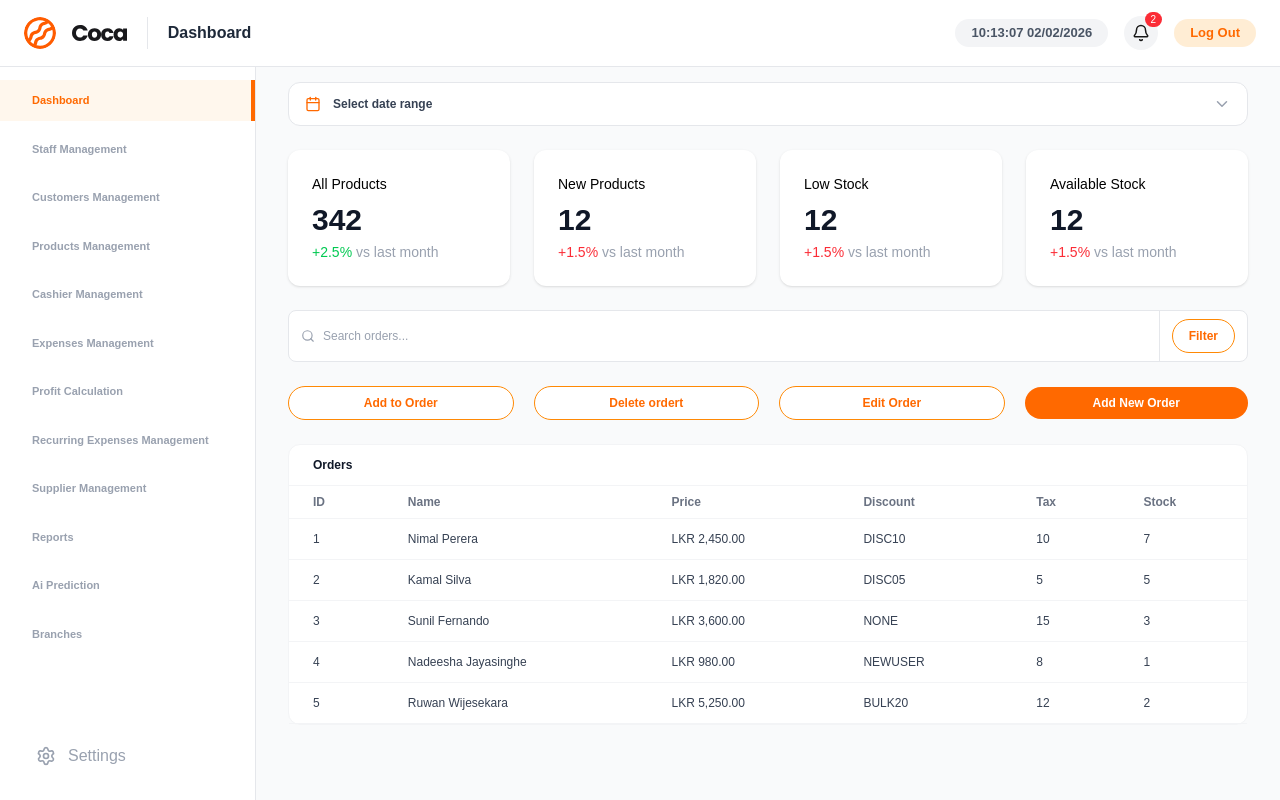
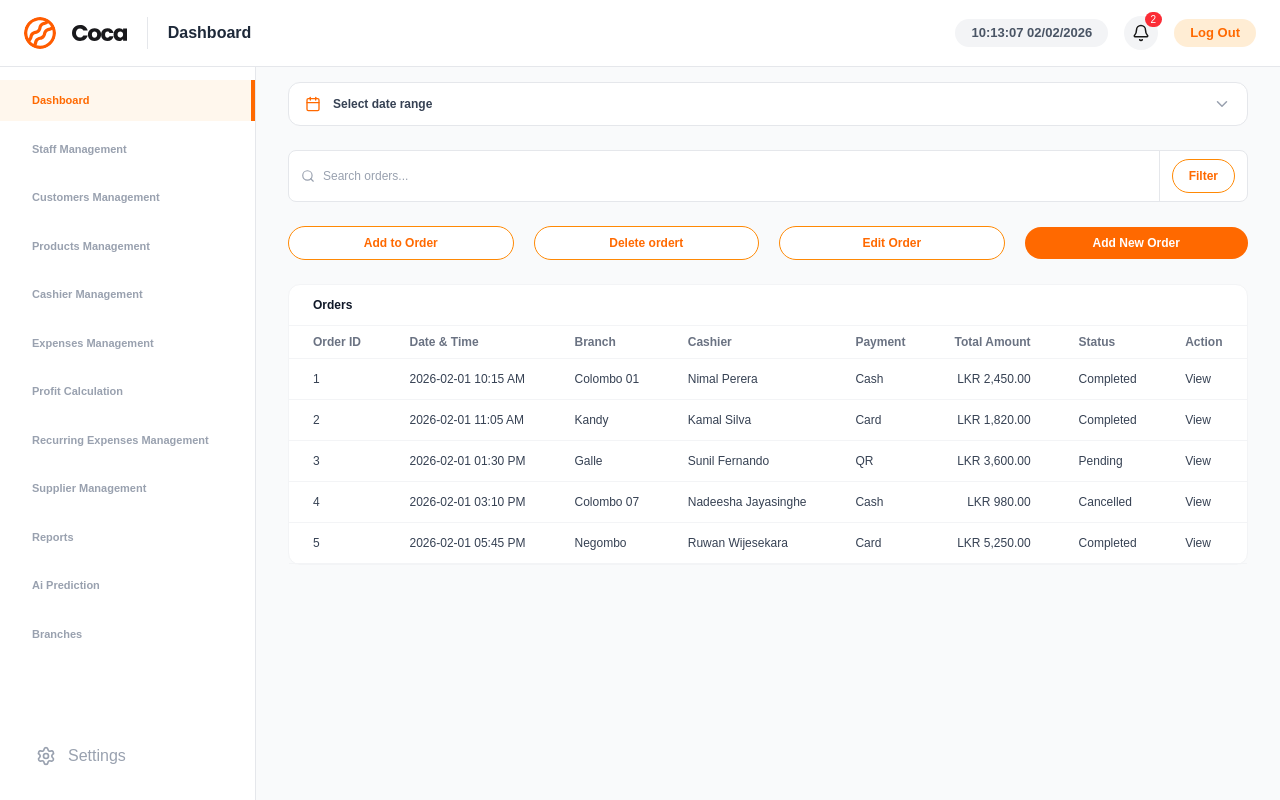
Before and after one commit to LTI-INTERNS/pos-micro-sass, a Next.js app: page /ordermanagement in a window 1280 px wide. Built offline with nearby package versions, Linux system fonts and the light colour scheme.

Commit message:
Fix:(order) define order field data

```diff
--- a/app/components/Admin/ordermanagement/order-table.tsx
+++ b/app/components/Admin/ordermanagement/order-table.tsx
@@ -2,12 +2,14 @@ import CommonTable, { Column } from "@/app/components/Admin/common/CommonTable";
 import { Order } from "@/app/ordermanagement/data";
 
 const orderColumns: Column<Order>[] = [
-  { key: "id", label: "ID" },
-  { key: "name", label: "Name" },
-  { key: "price", label: "Price" },
-  { key: "discount", label: "Discount" },
-  { key: "tax", label: "Tax" },
-  { key: "stock", label: "Stock" },
+  { key: "id", label: "Order ID" },
+  { key: "dateTime", label: "Date & Time" },
+  { key: "branch", label: "Branch" },
+  { key: "cashier", label: "Cashier" },
+  { key: "paymenttype", label: "Payment" },
+  { key: "totalamount", label: "Total Amount", align: "right" },
+  { key: "status", label: "Status" },
+  { key: "action", label: "Action" },
 ];
 
 export default function OrdersTable({ orders }: { orders: Order[] }) {
--- a/app/components/Admin/ordermanagement/orderStarCardGrid.tsx
+++ b/app/components/Admin/ordermanagement/orderStarCardGrid.tsx
@@ -2,14 +2,14 @@ import StatCard from "@/app/components/Admin/common/StatCard";
 
 const statCards = [
   {
-    title: "All Products",
+    title: "All Orders",
     value: "342",
     percentage: "+2.5%",
     trend: "up" as const,
     caption: "vs last month",
   },
   {
-    title: "New Products",
+    title: "New Orders",
     value: "12",
     percentage: "+1.5%",
     trend: "down" as const,
--- a/app/ordermanagement/data.ts
+++ b/app/ordermanagement/data.ts
@@ -1,51 +1,64 @@
 export type Order = {
   id: number;
-  name: string;
-  price: string;
-  discount: string;
-  tax: number;
-  stock: string;
+  dateTime?: string;
+  branch?: string;
+  cashier?: string;
+  paymenttype?: string;
+  totalamount?: string;
+  status?: string;
+  action?: string;
+
 };
 
 export const ordersData: Order[] = [
   {
     id: 1,
-    name: "Nimal Perera",
-    price: "LKR 2,450.00",
-    discount: "DISC10",
-    tax: 10,
-    stock: "7",
+    dateTime: "2026-02-01 10:15 AM",
+    branch: "Colombo 01",
+    cashier: "Nimal Perera",
+    paymenttype: "Cash",
+    totalamount: "LKR 2,450.00",
+    status: "Completed",
+    action: "View",
   },
   {
     id: 2,
-    name: "Kamal Silva",
-    price: "LKR 1,820.00",
-    discount: "DISC05",
-    tax: 5,
-    stock: "5",
+    dateTime: "2026-02-01 11:05 AM",
+    branch: "Kandy",
+    cashier: "Kamal Silva",
+    paymenttype: "Card",
+    totalamount: "LKR 1,820.00",
+    status: "Completed",
+    action: "View",
   },
   {
     id: 3,
-    name: "Sunil Fernando",
-    price: "LKR 3,600.00",
-    discount: "NONE",
-    tax: 15,
-    stock: "3",
+    dateTime: "2026-02-01 01:30 PM",
+    branch: "Galle",
+    cashier: "Sunil Fernando",
+    paymenttype: "QR",
+    totalamount: "LKR 3,600.00",
+    status: "Pending",
+    action: "View",
   },
   {
     id: 4,
-    name: "Nadeesha Jayasinghe",
-    price: "LKR 980.00",
-    discount: "NEWUSER",
-    tax: 8,
-    stock: "1",
+    dateTime: "2026-02-01 03:10 PM",
+    branch: "Colombo 07",
+    cashier: "Nadeesha Jayasinghe",
+    paymenttype: "Cash",
+    totalamount: "LKR 980.00",
+    status: "Cancelled",
+    action: "View",
   },
   {
     id: 5,
-    name: "Ruwan Wijesekara",
-    price: "LKR 5,250.00",
-    discount: "BULK20",
-    tax: 12,
-    stock: "2",
+    dateTime: "2026-02-01 05:45 PM",
+    branch: "Negombo",
+    cashier: "Ruwan Wijesekara",
+    paymenttype: "Card",
+    totalamount: "LKR 5,250.00",
+    status: "Completed",
+    action: "View",
   },
 ];
--- a/app/ordermanagement/page.tsx
+++ b/app/ordermanagement/page.tsx
@@ -3,7 +3,6 @@
 import { useMemo, useState } from "react";
 import DashboardLayout from "@/app/components/Admin/common/dashboard_layout";
 import DateRangePicker from "@/app/components/Admin/common/DateRangeBar";
-import StatCardGrid from "@/app/components/Admin/productmanagement/productStarCardGrid";
 import SearchBar from "@/app/components/Admin/common/Search-bar";
 import OrderActionsBar from "@/app/components/Admin/ordermanagement/order-actions";
 import FilterPopup, { type SelectField } from "@/app/components/Admin/common/FilterPopup";
@@ -13,11 +12,13 @@ import { ordersData } from "./data";
 
 type Order = {
   id: number;
-  name: string;
-  price: string;
-  discount: string;
-  tax: number;
-  stock: string;
+  dateTime?: string;
+  branch?: string;
+  cashier?: string;
+  paymenttype?: string;
+  totalamount?: string;
+  status?: string;
+  action?: string;
 };
 
 export default function DashboardPage() {
@@ -25,43 +26,50 @@ export default function DashboardPage() {
   const [filterOpen, setFilterOpen] = useState(false);
 
   const [filters, setFilters] = useState<Record<string, string>>({
-    tax: "",
-    stock: "",
+    branch: "",
+    paymenttype: "",
+    status: "",
   });
 
   const filterFields: SelectField[] = useMemo(() => {
-    const uniqueTaxes = Array.from(new Set(ordersData.map((p: Order) => p.tax)))
-      .filter((v) => v !== null && v !== undefined)
-      .map(String);
-
-    const uniqueStocks = Array.from(new Set(ordersData.map((p: Order) => p.stock))).filter(Boolean);
+    const uniqueBranches = Array.from(new Set(ordersData.map((o) => o.branch))).filter(Boolean) as string[];
+    const uniquePaymentTypes = Array.from(new Set(ordersData.map((o) => o.paymenttype))).filter(Boolean) as string[];
+    const uniqueStatuses = Array.from(new Set(ordersData.map((o) => o.status))).filter(Boolean) as string[];
 
     return [
       {
-        name: "tax",
-        placeholder: "Select Tax",
-        options: uniqueTaxes.map((t) => ({ label: t, value: t })),
+        name: "branch",
+        placeholder: "Select Branch",
+        options: uniqueBranches.map((b) => ({ label: b, value: b })),
       },
       {
-        name: "stock",
-        placeholder: "Select Stock",
-        options: uniqueStocks.map((s) => ({ label: s, value: s })),
+        name: "paymenttype",
+        placeholder: "Select Payment Type",
+        options: uniquePaymentTypes.map((p) => ({ label: p, value: p })),
+      },
+      {
+        name: "status",
+        placeholder: "Select Status",
+        options: uniqueStatuses.map((s) => ({ label: s, value: s })),
       },
     ];
   }, []);
 
   const filteredOrders = useMemo(() => {
     const searched = filterRows<Order>(ordersData as Order[], query, [
-      "name",
-      "price",
-      "discount",
-      "tax",
-      "stock",
+      "id",
+      "dateTime",
+      "branch",
+      "cashier",
+      "paymenttype",
+      "totalamount",
+      "status",
     ]);
 
-    return searched.filter((p) => {
-      if (filters.tax && String(p.tax) !== filters.tax) return false;
-      if (filters.stock && p.stock !== filters.stock) return false;
+    return searched.filter((o) => {
+      if (filters.branch && o.branch !== filters.branch) return false;
+      if (filters.paymenttype && o.paymenttype !== filters.paymenttype) return false;
+      if (filters.status && o.status !== filters.status) return false;
       return true;
     });
   }, [query, filters]);
@@ -70,7 +78,6 @@ export default function DashboardPage() {
     <DashboardLayout>
       <div className="w-full space-y-6">
         <DateRangePicker />
-        <StatCardGrid />
 
         <div className="relative w-full">
           <SearchBar
```
